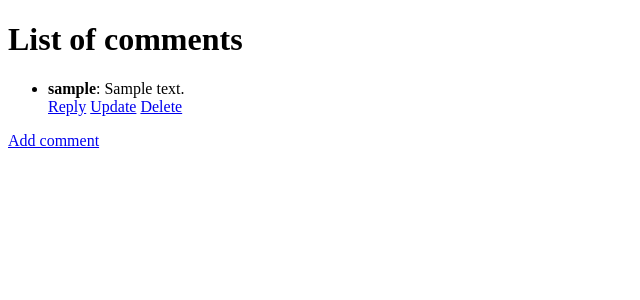
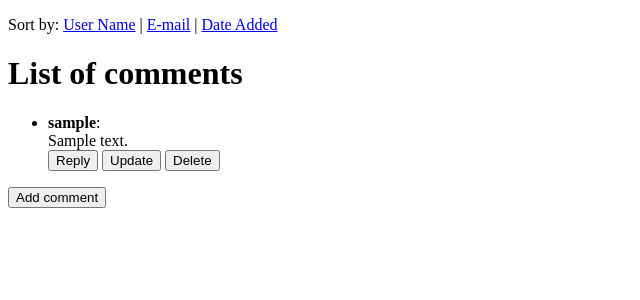
Before and after one commit to Bleyn-Mono/test_execise, a Django app: page /comments/ in a window 1280 px wide. Shown: the top 300 px of the page, without its empty margins (0-640 px from the left). Run offline with Django 5.2, Linux system fonts and the light colour scheme; tables that the repository leaves empty hold one stand-in row (values such as "Sample post").

Commit message:
added sorting by username, email, date and a button to hide child comments

```diff
--- a/project_comments/comments/templates/comments/comment_list.html
+++ b/project_comments/comments/templates/comments/comment_list.html
@@ -3,24 +3,52 @@
 <head>
     <meta charset="UTF-8">
     <title>List of comments</title>
+    {% load static %}
+    <link rel="stylesheet" type="text/css" href="{% static 'css/styles.css' %}">
 </head>
 <body>
+    <p>Sort by:
+        <a href="?sort_by=username">User Name</a> |
+        <a href="?sort_by=email">E-mail</a> |
+        <a href="?sort_by=created_at">Date Added</a>
+    </p>
     <h1>List of comments</h1>
     <ul>
         {% for comment in comments %}
             <li>
-                <strong>{{ comment.user.username }}</strong>: {{ comment.text }}
+                <strong>{{ comment.user.username }}</strong>:
                 <br>
-                <a href="{% url 'comment_create_with_parent' comment.id %}">Reply</a> <!-- Кнопка для ответа на комментарий -->
-                <a href="{% url 'update_comment' comment.id %}">Update</a>
-                <a href="{% url 'delete_comment' comment.id %}">Delete</a>
-                <!--рекурсивный вызов функции для вложеных комментариев-->
+                {{ comment.text }}
+                <br>
+                <a href="{% url 'comment_create_with_parent' comment.id %}"><button class="btn">Reply</button></a> <!-- Кнопка для ответа на комментарий -->
+                <a href="{% url 'update_comment' comment.id %}"><button class="btn">Update</button></a>
+                <a href="{% url 'delete_comment' comment.id %}"><button class="btn">Delete</button></a>
+
+                <!-- Кнопка для показа/скрытия ответов (дочерних комментариев) -->
+                {% if comment.children.all %}
+                    <button onclick="toggleReplies('replies-{{ comment.id }}')">Show replies</button>
+                {% endif %}
+            <!--рекурсивный вызов функции для вложеных комментариев-->
+                <div  id="replies-{{ comment.id }}" style="display: none;">
                 {% include 'comments/recursive_comment.html' with comment=comment %}
+                </div>
             </li>
         {% empty %}
             <li>No comments yet.</li>
         {% endfor %}
     </ul>
-    <a href="{% url 'comment_create' %}">Add comment</a>
+    <a href="{% url 'comment_create' %}"><button class="btn">Add comment</button></a>
+
+    <!-- JavaScript для показа/скрытия дочерних комментариев -->
+    <script>
+        function toggleReplies(elementId) {
+            const repliesDiv = document.getElementById(elementId);
+            if (repliesDiv.style.display === "none") {
+                repliesDiv.style.display = "block";
+            } else {
+                repliesDiv.style.display = "none";
+            }
+        }
+    </script>
 </body>
 </html>
--- a/project_comments/comments/templates/comments/recursive_comment.html
+++ b/project_comments/comments/templates/comments/recursive_comment.html
@@ -2,7 +2,9 @@
     <ul>
         {% for child in comment.children.all %}
             <li>
-                <strong>{{ child.user.username }}</strong>: {{ child.text }}
+                <strong>{{ child.user.username }}</strong>:
+                <br>
+                {{ child.text }}
                 <br>
                 <a href="{% url 'comment_create_with_parent' child.id %}">Reply</a> <!-- Кнопка для ответа на вложенный комментарий -->
                 <a href="{% url 'update_comment' comment.id %}">Update</a>
--- a/project_comments/comments/views.py
+++ b/project_comments/comments/views.py
@@ -9,8 +9,27 @@ from django.contrib.auth.models import User
 
 Useer = get_user_model()
 
+
+def get_sorted_comments(request):
+    '''function to sort comment by field'''
+    sort_by = request.GET.get('sort_by', 'created_at') #по умолчанию сортировка по дате
+    allowed_sort_fields = {
+        'username': 'user__username',
+        'email': 'user__email',
+        'created_at': 'created_at'
+    }
+    # Фильтруем только заглавные комментарии (те, у которых parent = None)
+    comments = Comment.objects.filter(parent__isnull=True)
+    # Проверяем, разрешено ли поле для сортировки
+    if sort_by in allowed_sort_fields:
+        comments = comments.order_by(allowed_sort_fields[sort_by])
+    else:
+        comments = comments.objects.order_by('created_at')
+    return comments
+
+
 def comment_list(request):
-    comments = Comment.objects.filter(parent__isnull=True) #отображаем только родительские коментарии
+    comments = get_sorted_comments(request)
     return render(request, 'comments/comment_list.html', {'comments': comments})
 
 
--- a/project_comments/project_comments/settings.py
+++ b/project_comments/project_comments/settings.py
@@ -129,3 +129,4 @@ LOGIN_REDIRECT_URL = 'users_list'  # Перенаправление на гла
 LOGOUT_REDIRECT_URL = 'users_list'  # Перенаправление на главную страницу после выхода
 LOGIN_URL = 'register'  # Перенаправление на страницу регистрации, если пользователь не авторизован
 AUTH_USER_MODEL = 'users.User'
+STATICFILES_DIRS = [BASE_DIR /'static']
--- /dev/null
+++ b/project_comments/static/css/styles.css
@@ -0,0 +1,10 @@
+.reply-button {
+    background-color: #f0f0f0;
+    border: none;
+    padding: 5px;
+    cursor: pointer;
+}
+
+.reply-button:hover {
+    background-color: #ddd;
+}
```
